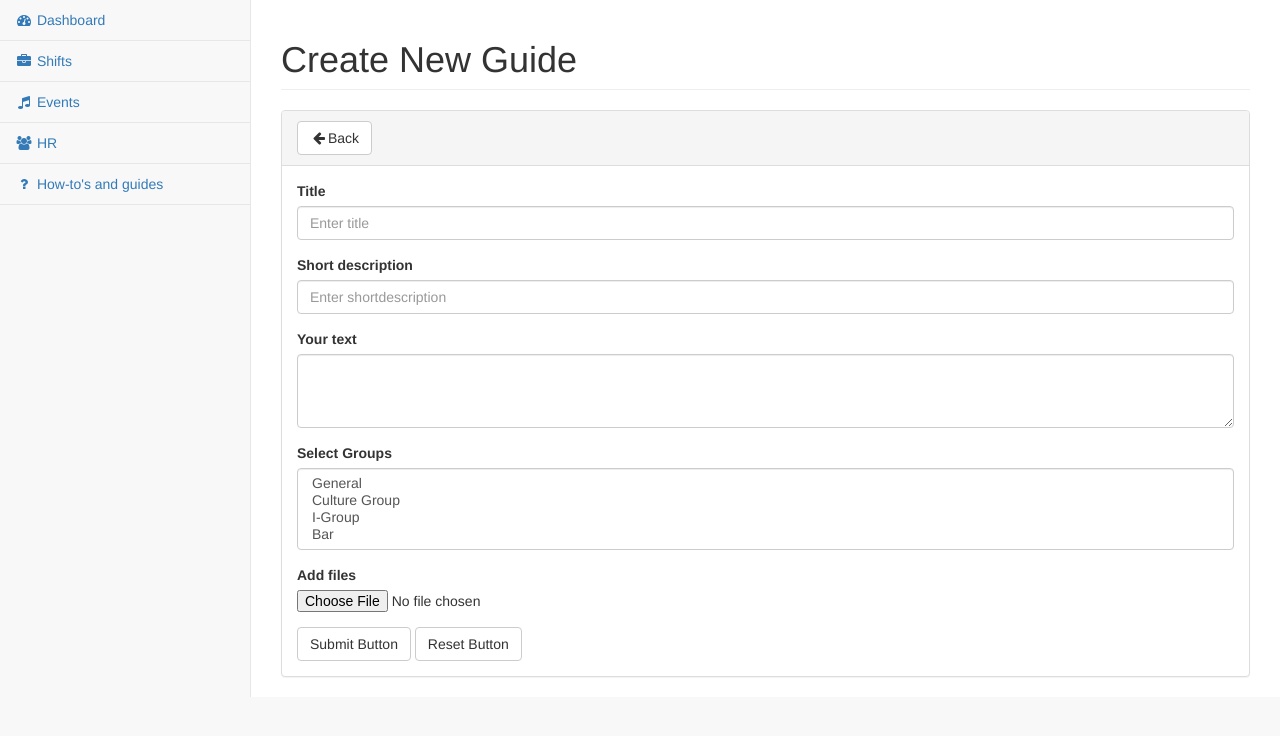
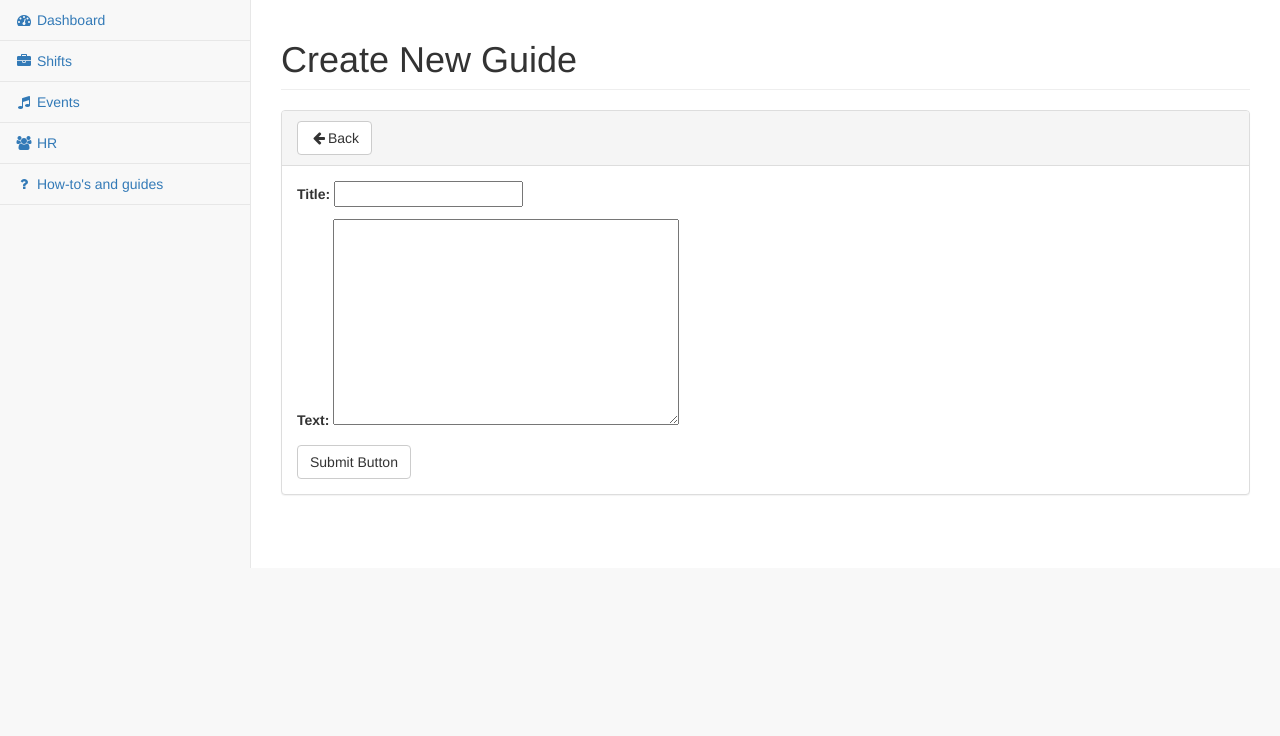
Before and after one commit to Sheepyhead/dEksSysGroup2, a Django app: page /guides/create_guide in a window 1280 px wide. Shown: the part 51-787 px from the top of the page. Run offline with Django 3.2, Linux system fonts and the light colour scheme; some libraries are stand-ins or nearby versions.

Commit message:
Added forms

```diff
--- /dev/null
+++ b/guides/forms.py
@@ -0,0 +1,6 @@
+from django import forms
+
+
+class SubmitNewGuide(forms.Form):
+    Title = forms.CharField()
+    Text = forms.CharField(widget=forms.Textarea)
--- a/guides/urls.py
+++ b/guides/urls.py
@@ -6,5 +6,5 @@ from . import views
 urlpatterns = [
     url(r'^$', views.index, name="guides"),
     url(r'^guide', views.guide, name="guide"),
-    url(r'^create_guide', views.create_guide, name="create_guide")
+    url(r'^create_guide', views.CreateGuide.as_view(), name="create_guide")
 ]
--- a/guides/views.py
+++ b/guides/views.py
@@ -1,6 +1,8 @@
 from django.shortcuts import render
 from .models import Guide, Category
+from .forms import SubmitNewGuide
 from django.template.response import SimpleTemplateResponse
+from django.views import View
 
 
 def index(request):
@@ -13,5 +15,17 @@ def guide(request):
     return SimpleTemplateResponse('guides/guide.html')
 
 
-def create_guide(request):
-    return SimpleTemplateResponse('guides/create_guide.html')
+class CreateGuide(View):
+    def get(self, request):
+        form = SubmitNewGuide()
+        context = {
+            "form": form
+        }
+        return render(request, 'guides/create_guide.html', context)
+
+    def post(self, request):
+        form = SubmitNewGuide(request.POST)
+        context = {
+            "form": form
+        }
+        return render(request, 'guides/index.html', context)
--- a/templates/guides/create_guide.html
+++ b/templates/guides/create_guide.html
@@ -17,36 +17,9 @@
                     <div class="panel-body">
                         <div class="row">
                             <div class="col-lg-12">
-                                <form role="form">
-                                    <div class="form-group">
-                                        <label>Title</label>
-                                        <input class="form-control" placeholder="Enter title">
-                                    </div>
-                                    <div class="form-group">
-                                        <label>Short description</label>
-                                        <input class="form-control" placeholder="Enter shortdescription">
-                                    </div>
-                                    <div class="form-group">
-                                        <label>Your text</label>
-                                        <textarea class="form-control" rows="3"></textarea>
-                                    </div>
-                                    <div class="form-group">
-                                        <label>Select Groups</label>
-                                        <select multiple class="form-control">
-                                            <option>General</option>
-                                            <option>Culture Group</option>
-                                            <option>I-Group</option>
-                                            <option>Bar</option>
-                                        </select>
-                                    </div>
-                                    <div class="form-group">
-                                        <label>Add files</label>
-                                        <input type="file">
-                                    </div>
-
-
+                                <form method="POST" action="."> {% csrf_token %}
+                                    {{ form.as_p }}
                                     <button type="submit" class="btn btn-default">Submit Button</button>
-                                    <button type="reset" class="btn btn-default">Reset Button</button>
                                 </form>
                             </div>
                         </div>
```
